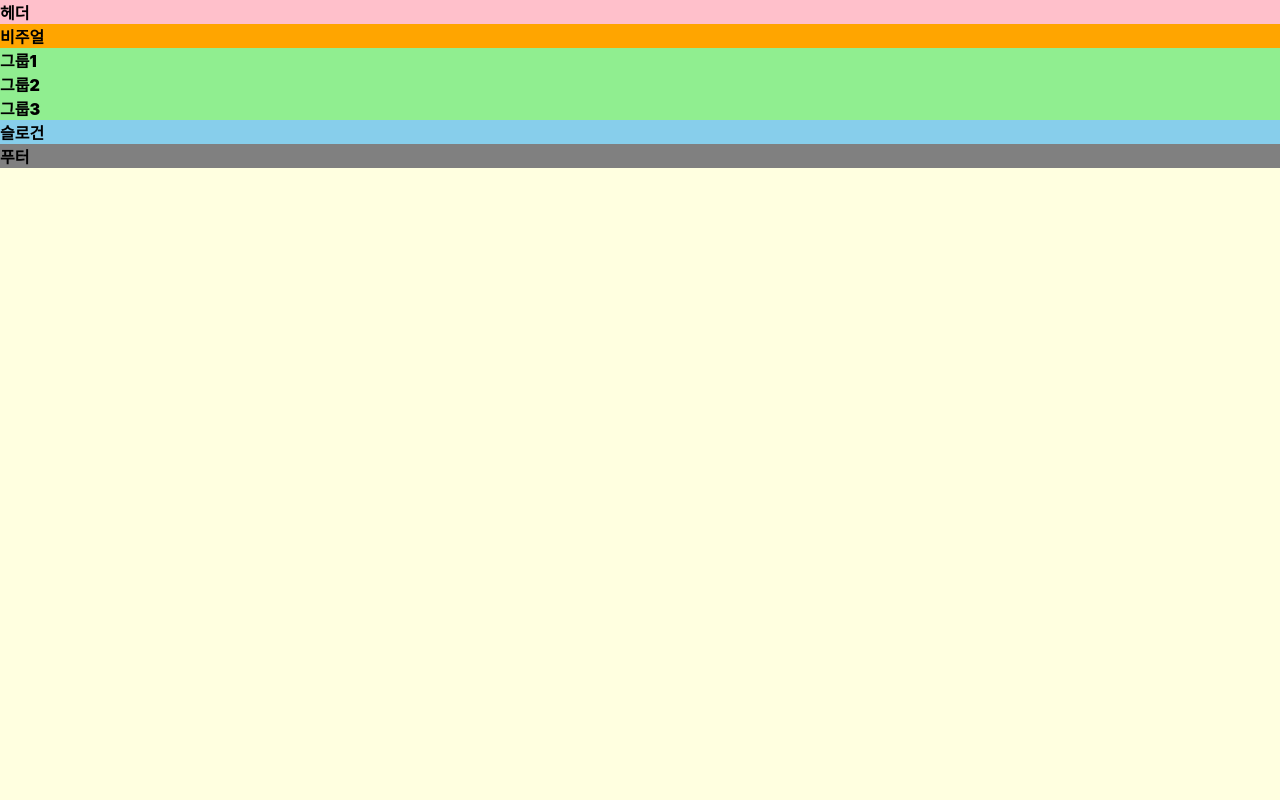
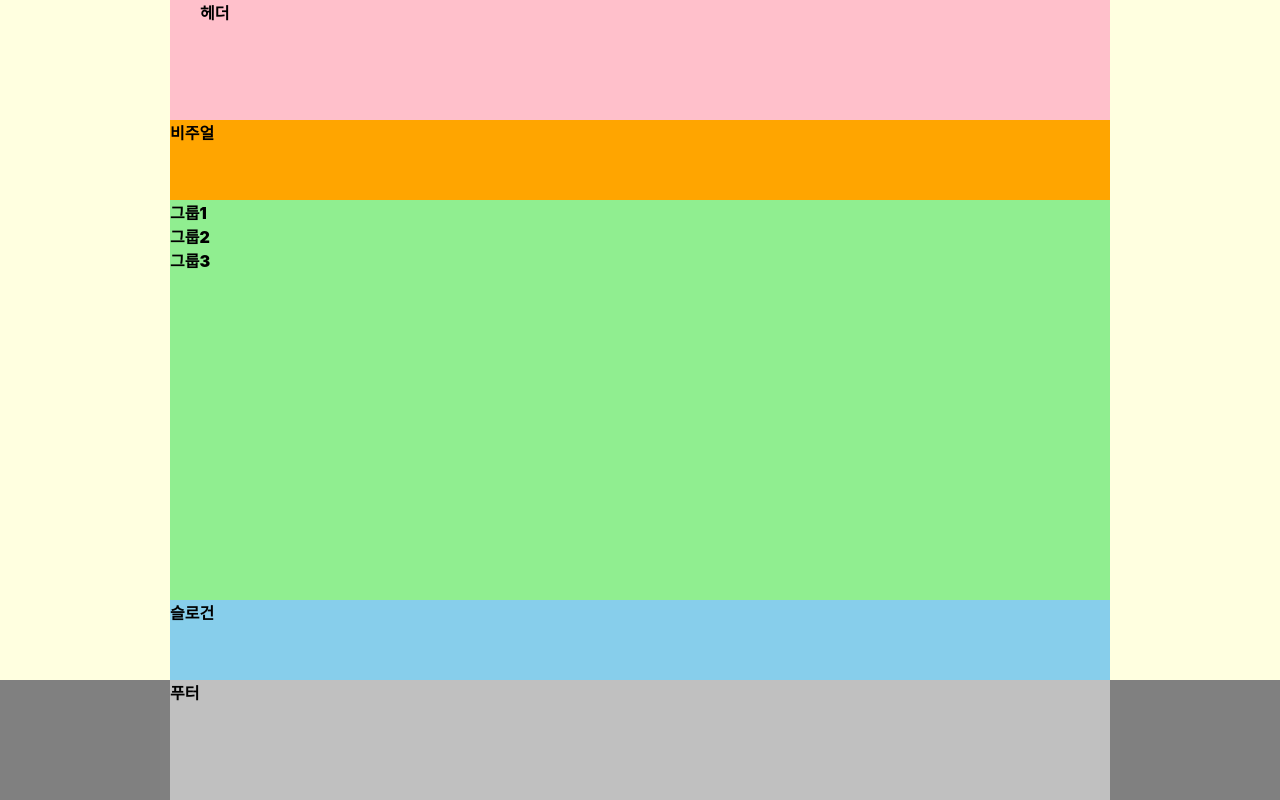
Before and after one commit to third-park/HTML5, a website: page index.html in a window 1280 px wide. Drawn offline with Linux system fonts and the light colour scheme; a web font is replaced by a local one.

Commit message:
주석과 웹카페 레이아웃 적용

```diff
--- a/styles/style.css
+++ b/styles/style.css
@@ -1,6 +1,7 @@
 @import url(./normalize.css);
 @import url(./reset.css);
 
+/* 본문 스타일 */
 body {
   background: lightyellow;
   font-family: "Pretendard Variable", Pretendard, -apple-system, BlinkMacSystemFont, system-ui, Roboto, "Helvetica Neue", "Segoe UI", "Apple SD Gothic Neo", "Noto Sans KR", "Malgun Gothic", "Apple Color Emoji", "Segoe UI Emoji", "Segoe UI Symbol", sans-serif;
@@ -8,22 +9,47 @@ body {
   font-weight: 900;
 }
 
+/* 레이아웃 */
+.header,
+.visual,
+.main,
+.slogan,
+.footer-inner {
+  width: 940px;
+  box-sizing: border-box;
+  margin: 0 auto;
+}
+
+/* 헤더 -이렇게 주석 달아주는 게 좋다.*/
 .header {
   background: pink;
+    padding: 0 30px;
+      height: 15vh;
 }
 
+/* 비주얼 */
 .visual {
   background: orange;
+  height: 10vh;
 }
 
+/* 메인 */
 .main {
   background: lightgreen;
+  height: 50vh;
 }
 
+/* 슬로건 */
 .slogan {
   background: skyblue;
+  height: 10vh;
 }
 
+/*  */
 .footer {
   background: gray;
 }
+.footer-inner {
+  background: silver;
+  height: 15vh;
+}
```
